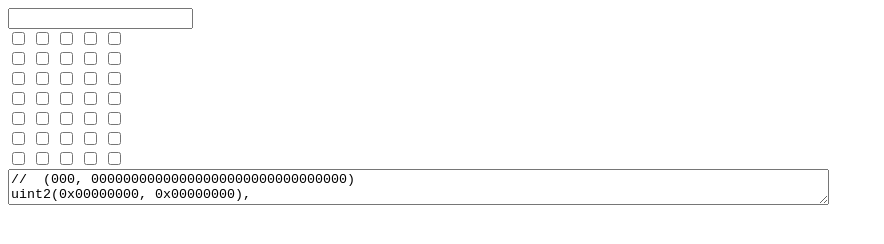
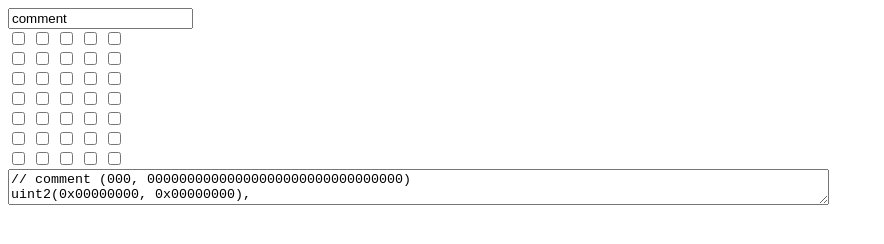
Before and after one commit to KoyashiroKohaku/vrc-tools, a plain HTML site: page index.html in a window 1280 px wide. Shown: the whole page, without its empty margins (0-884 px from the left). Drawn offline with Linux system fonts and the light colour scheme.

Commit message:
feat: set default value of text1

```diff
--- a/index.html
+++ b/index.html
@@ -7,7 +7,7 @@
   </head>
   <body>
     <div>
-      <input type="text" name="text1" id="text1">
+      <input type="text" name="text1" id="text1" value="comment">
     </div>
     <div>
       <input type="checkbox" name="checkbox34" id="checkbox34" />
```
